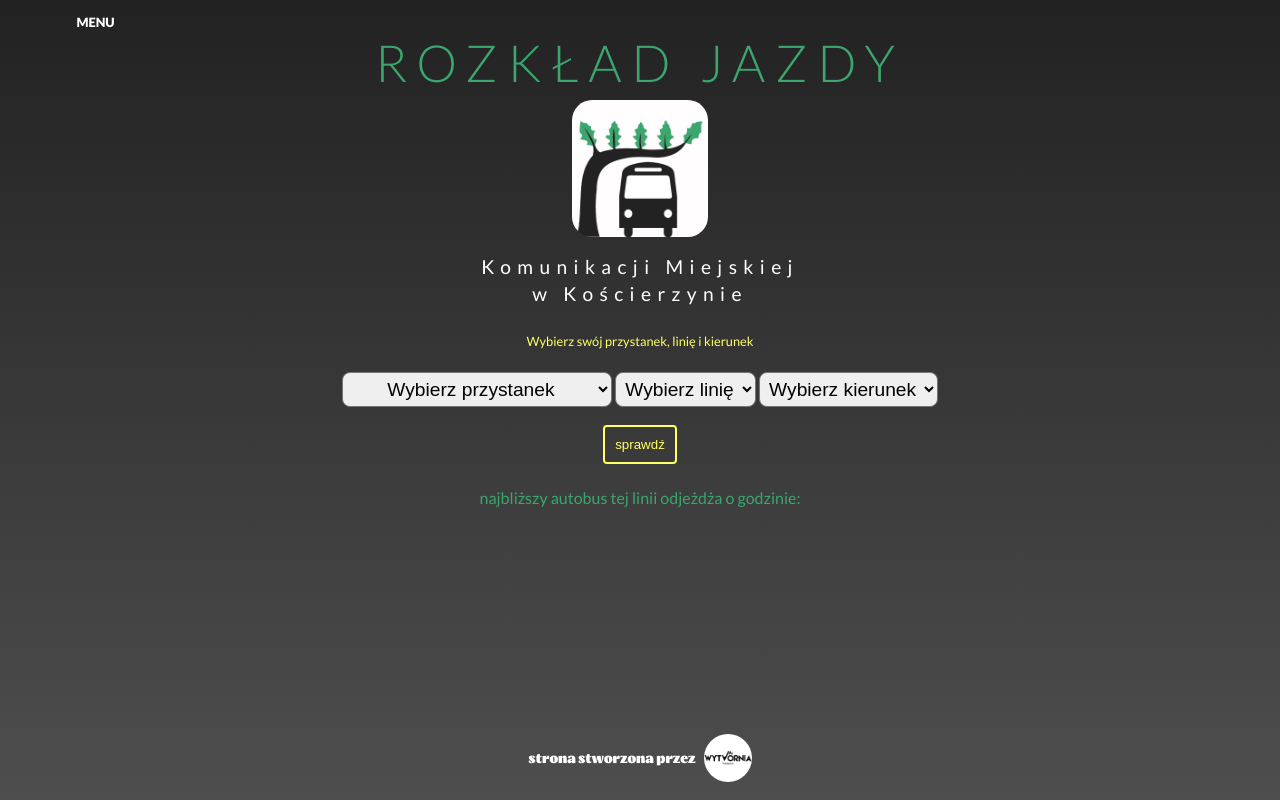
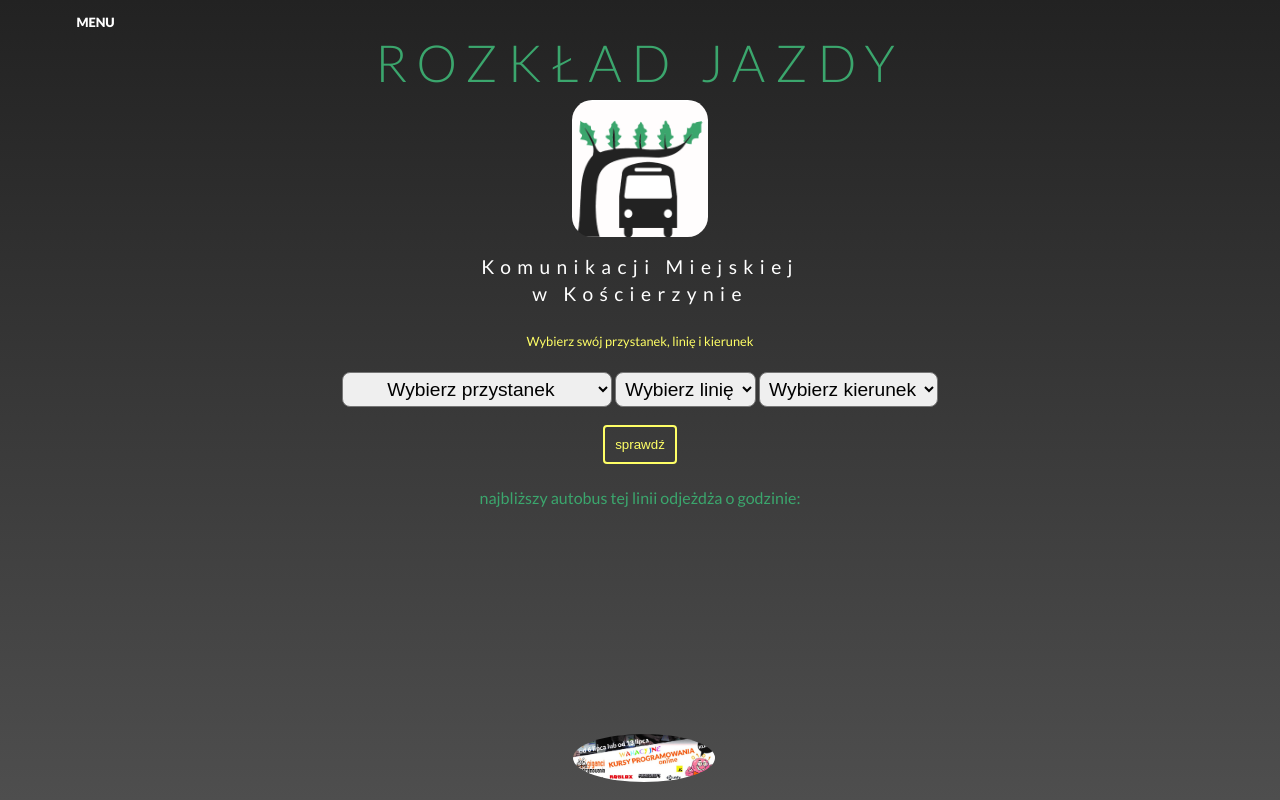
Before and after one commit to arturrymsza/km_koscierzyna, a website: page index.html in a window 1280 px wide. Drawn offline with Linux system fonts and the light colour scheme; files whose address does not match are found by name.

Commit message:
Add advert

```diff
--- a/index.html
+++ b/index.html
@@ -114,8 +114,11 @@
 			</div>
 		</main>
 		<footer>
+			<!--
 			<h4>strona stworzona przez</h4>
 			<a href="https://www.facebook.com/wytvornia/" target="_blank"><img class="wytvornia_logo" src="img/wytvornia_awatar.png"></a>
+			-->
+			<a href="https://giganciprogramowaniaformularz.edu.pl/app/ZapisyWakacjeOnlineKoscierzynaStarogard" target="_blank"><img class="wytvornia_logo" src="img/FB_Wakacje_2020_baner2.jpg"></a>
 		</footer>
 		<div id="menusidenav" class="sidenav_menu">
 			<a href="javascript:void(0)" class="closebtn" onclick="closeNav()">&times;</a>
--- a/sass/style.scss
+++ b/sass/style.scss
@@ -449,9 +449,11 @@ body {
 		z-index: 1;
 
 		.wytvornia_logo {
-			height: 6vh;
-			border-radius: 50%;
-			margin-left: 1vh;
+			//height: 6vh;
+			//border-radius: 50%;
+			//margin-left: 1vh;
+			height: 18vh;
+			z-index: -1;
 		}
 	}
 }
```
Also changed, not shown: img/FB_Wakacje_2020_baner2.jpg (added), sass/style.css (added), 1 other file.
